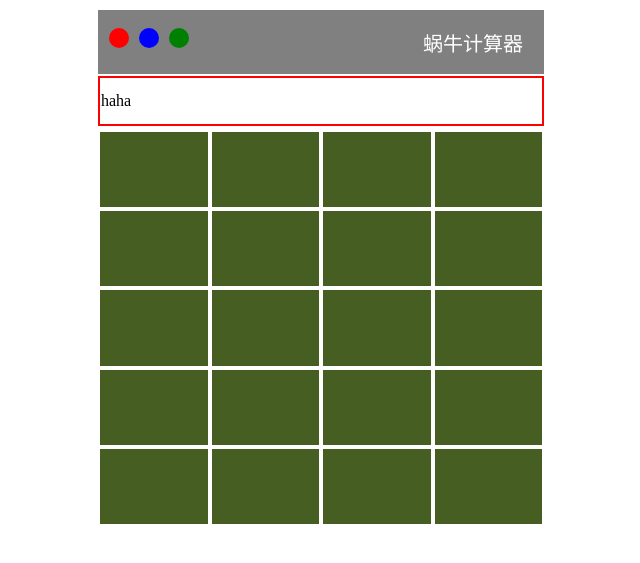
After one commit to zhangxheng/wangan, a PHP site: page /code/calc.html in a window 1280 px wide. The commit adds this page. Shown: the top 563 px of the page, without its empty margins (319-959 px from the left). Run offline with PHP 8.4, Linux system fonts and the light colour scheme.

Commit message:
第二版

```diff
--- /dev/null
+++ b/code/calc.html
@@ -0,0 +1,107 @@
+<!DOCTYPE html>
+<html lang="en">
+
+<head>
+  <meta charset="UTF-8"><!-- 设置字符集-->
+  <meta name="viewport" content="width=device-width, initial-scale=1.0"><!--设置手机上显示效果-->
+  <title>Document</title>
+  <style>
+    /*css选择器*/
+    button {
+      background-color: gray;
+      margin: auto;
+    }
+
+    .button tr td {
+      background-color: rgb(71, 94, 35);
+    }
+
+    .point-red {
+      width: 20px;
+      height: 20px;
+      background: red;
+      float: left;
+      margin-left: 10px;
+      border-radius: 50%;
+    }
+
+    .point-blue {
+      width: 20px;
+      height: 20px;
+      background: blue;
+      float: left;
+      margin-left: 10px;
+      border-radius: 50%;
+    }
+
+    .point-green {
+      width: 20px;
+      height: 20px;
+      background: green;
+      float: left;
+      margin-left: 10px;
+      border-radius: 50%;
+    }
+
+    .title {
+      color: white;
+      font-size: 20px;
+      float: right;
+      margin-right: 20px;
+    }
+  </style>
+
+</head>
+
+<body>
+  <!--顶部-->
+  <table width="450" border="0" height="120" cellspacing="2" align="center">
+    <tr>
+      <td bgcolor="gray">
+        <div class="point-red"></div>
+        <div class="point-blue"></div>
+        <div class="point-green"></div>
+        <div class="title">蜗牛计算器</div>
+      </td>
+    </tr>
+    <tr>
+      <td bgcolor="white" style="border: solid 2px red;">haha</td>
+    </tr>
+  </table>
+  <!--身体-->
+  <table width="450" height="400" border="0" cellspacing="4" align="center" class="button">
+    <tr>
+      <td></td>
+      <td></td>
+      <td></td>
+      <td></td>
+    </tr>
+    <tr>
+      <td></td>
+      <td></td>
+      <td></td>
+      <td></td>
+    </tr>
+    <tr>
+      <td></td>
+      <td></td>
+      <td></td>
+      <td></td>
+    </tr>
+    <tr>
+      <td></td>
+      <td></td>
+      <td></td>
+      <td></td>
+    </tr>
+    <tr>
+      <td></td>
+      <td></td>
+      <td></td>
+      <td></td>
+    </tr>
+
+  </table>
+</body>
+
+</html>
--- a/test.php
+++ b/test.php
@@ -32,6 +32,9 @@
       <td></td>
     </tr>
   </table>
+  <input type="text" placeholder="请输入你的用户名">
+  <input type="button">
+  <button>点我</button>
   <a href="https://www.baidu.com" target="_blank">haha</a>
   <?php
   class Site
```
Also changed, not shown: lala.php (deleted).
